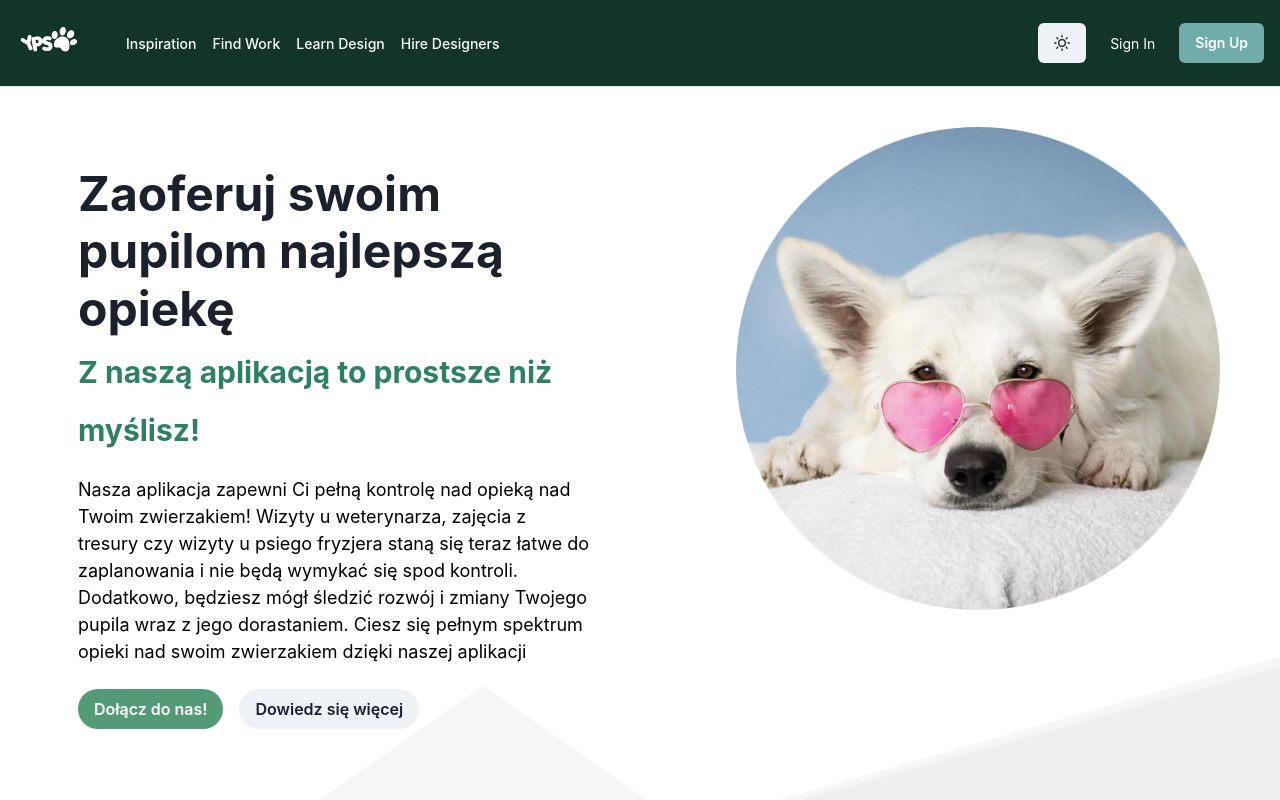
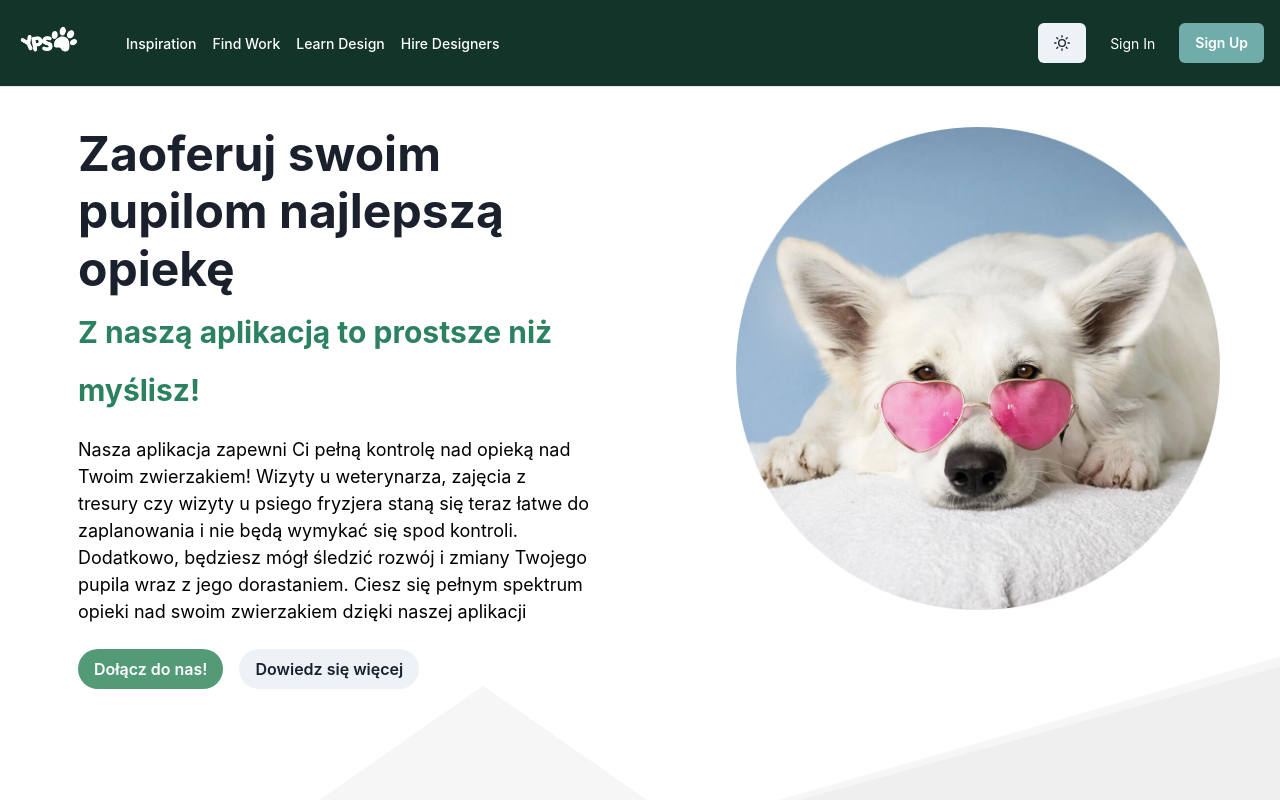
Before and after one commit to kczmrz/YourPetStory, a Next.js app: page / in a window 1280 px wide. Shown: the top 800 px of the page. Built offline with nearby package versions, Linux system fonts and the light colour scheme.

Commit message:
Breakpoint error fixed

```diff
--- a/src/components/indexPage/indexpage.tsx
+++ b/src/components/indexPage/indexpage.tsx
@@ -11,7 +11,7 @@ export default function IndexPage() {
   const btnFirst_hover = useColorModeValue(ThemeAppDay.lgreen1, "yellow.400")
    return(
     <>
-    <Stack minH={'90vh'} direction={{base: 'column', md: 'row'}}>
+    <Stack minH={'80vh'} direction={{base: 'column', md: 'row'}}>
       <Flex p={8} flex={1} align={'center'} justify={'center'}>
         <Fade in={true}>
            <Stack spacing={6} w={'full'} maxW={'lg'}>
--- a/src/pages/index.tsx
+++ b/src/pages/index.tsx
@@ -16,7 +16,7 @@ export default function Home() {
     </Head>
 
     <main>
-    <Box bgImage={BoxBG}  height={{base: '100vh', sm: '150vh'}}>
+    <Box bgImage={BoxBG}  height={{lg: '100vh', sm: '150vh'}}>
       <IndexPage/>
       <Container>
 
```
